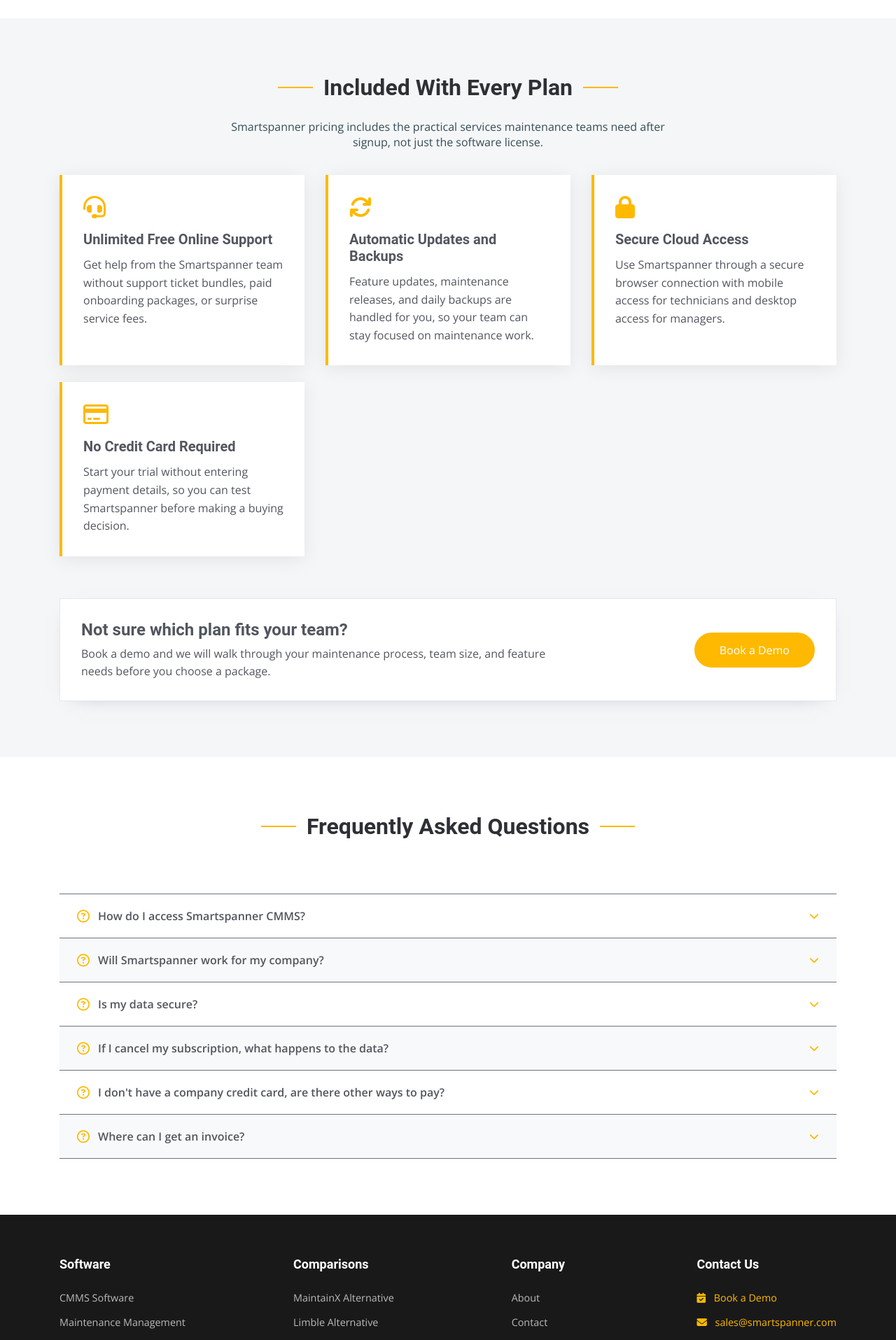
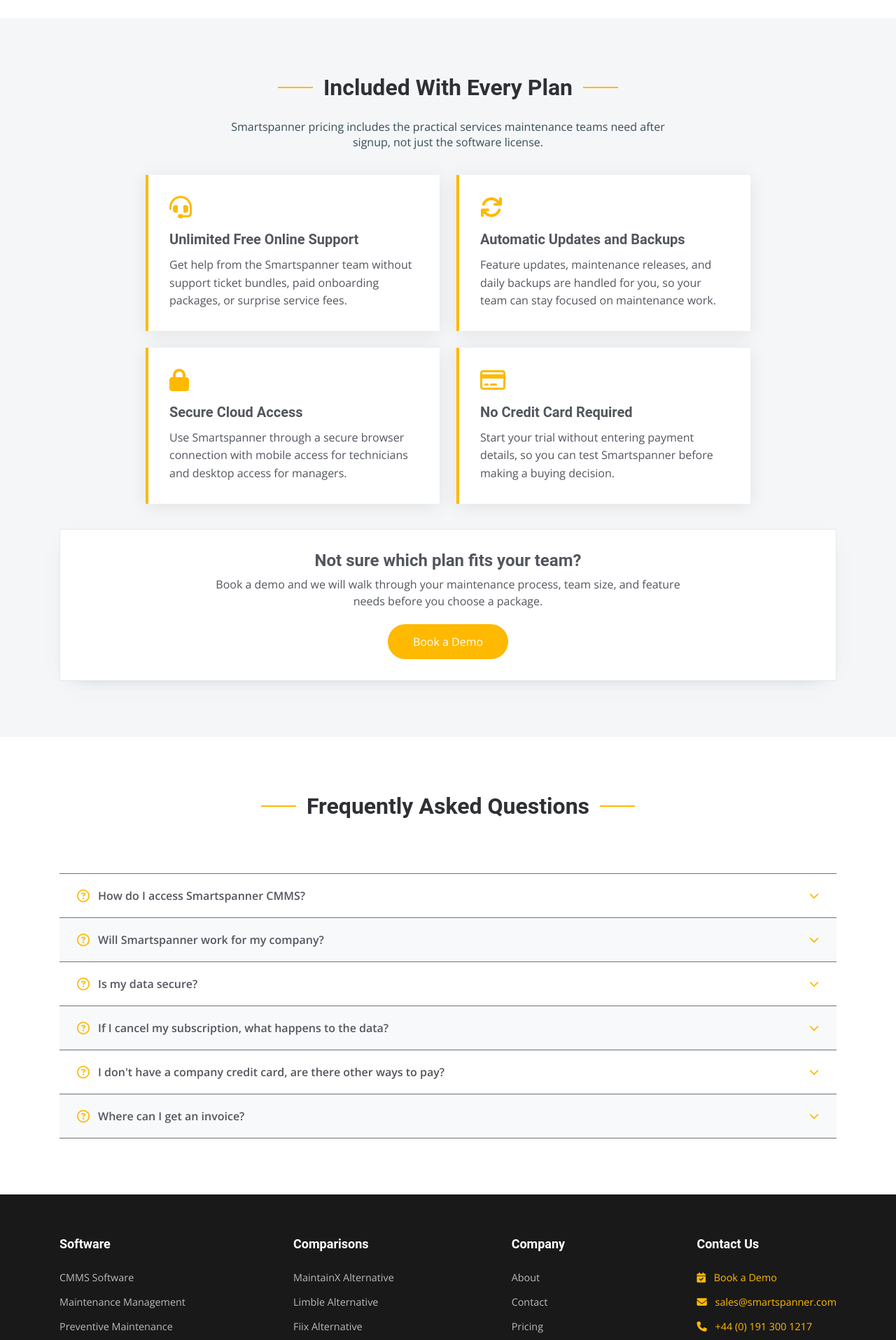
Before and after one commit to smartspanner/smartspanner.com, a Jekyll site: the page built from pricing.html, in a window 1280 px wide. Shown: the part 1519-3434 px from the top of the page at 70% size. Built offline with Jekyll 4.4.1, drawn with Linux system fonts in a browser that asks for light colours.

Commit message:
style: center pricing support grid

```diff
--- a/pricing.html
+++ b/pricing.html
@@ -130,8 +130,8 @@
       <p>Smartspanner pricing includes the practical services maintenance teams need after signup, not just the software license.</p>
     </div>
 
-    <div class="row gy-4">
-      <div class="col-lg-4 col-md-6">
+    <div class="pricing-support-grid">
+      <div>
         <div class="pricing-support-item">
           <i class="fa-solid fa-headset"></i>
           <h3>Unlimited Free Online Support</h3>
@@ -139,7 +139,7 @@
         </div>
       </div>
 
-      <div class="col-lg-4 col-md-6">
+      <div>
         <div class="pricing-support-item">
           <i class="fa-solid fa-arrows-rotate"></i>
           <h3>Automatic Updates and Backups</h3>
@@ -147,7 +147,7 @@
         </div>
       </div>
 
-      <div class="col-lg-4 col-md-6">
+      <div>
         <div class="pricing-support-item">
           <i class="fa-solid fa-lock"></i>
           <h3>Secure Cloud Access</h3>
@@ -155,7 +155,7 @@
         </div>
       </div>
 
-      <div class="col-lg-4 col-md-6">
+      <div>
         <div class="pricing-support-item">
           <i class="fa-regular fa-credit-card"></i>
           <h3>No Credit Card Required</h3>
```
Also changed, not shown: style.css (+16 -4 lines), style.min.css.
